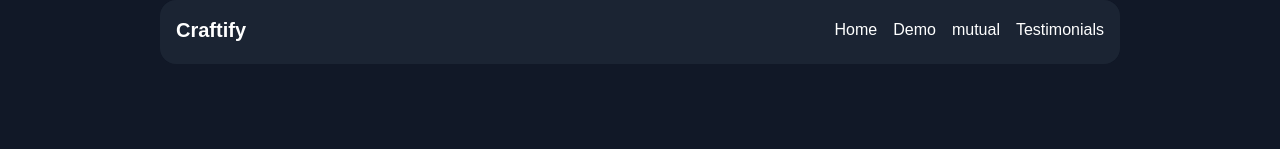
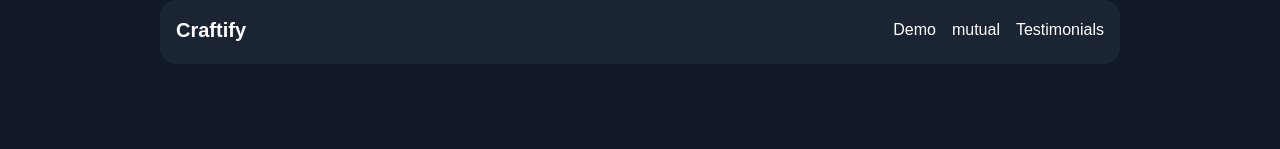
Before and after one commit to hongchan88/pdf-creator-tool-kit, a Next.js app: page / in a window 1280 px wide. Shown: the top 149 px of the page. Built offline with nearby package versions, Linux system fonts and the light colour scheme.

Commit message:
small change

```diff
--- a/src/app/layout.tsx
+++ b/src/app/layout.tsx
@@ -27,14 +27,9 @@ export default function RootLayout({
           <div className='container mx-auto px-4'>
             <nav className='flex items-center justify-between py-4'>
               <div className='text-white font-bold text-xl cursor-pointer'>
-                Craftify
+                <a href='/'>Craftify</a>
               </div>
               <ul className='flex space-x-4'>
-                <li>
-                  <a href='#' className='text-white hover:text-gray-300'>
-                    Home
-                  </a>
-                </li>
                 <li>
                   <a
                     href='/serviceContract'
```
